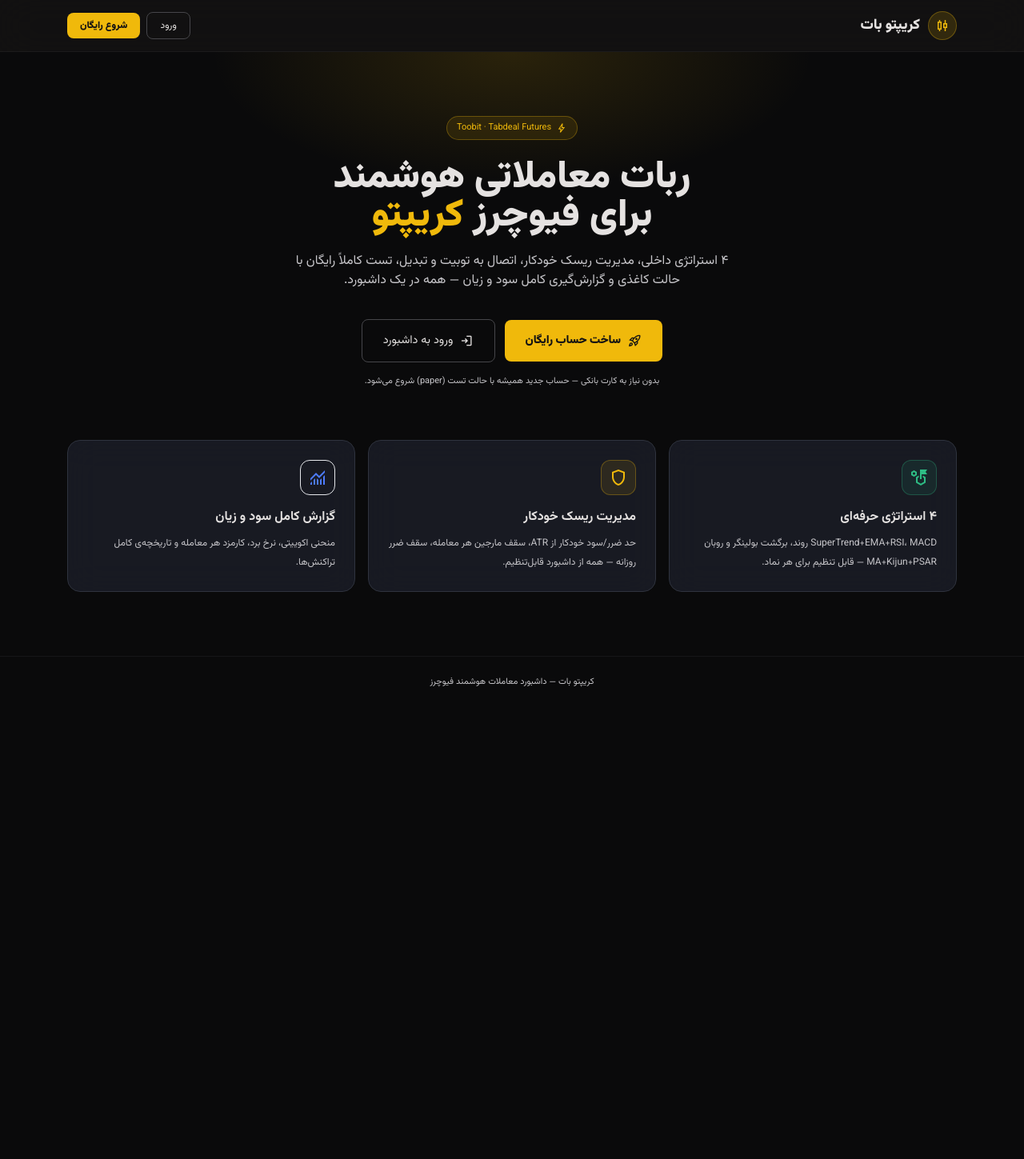
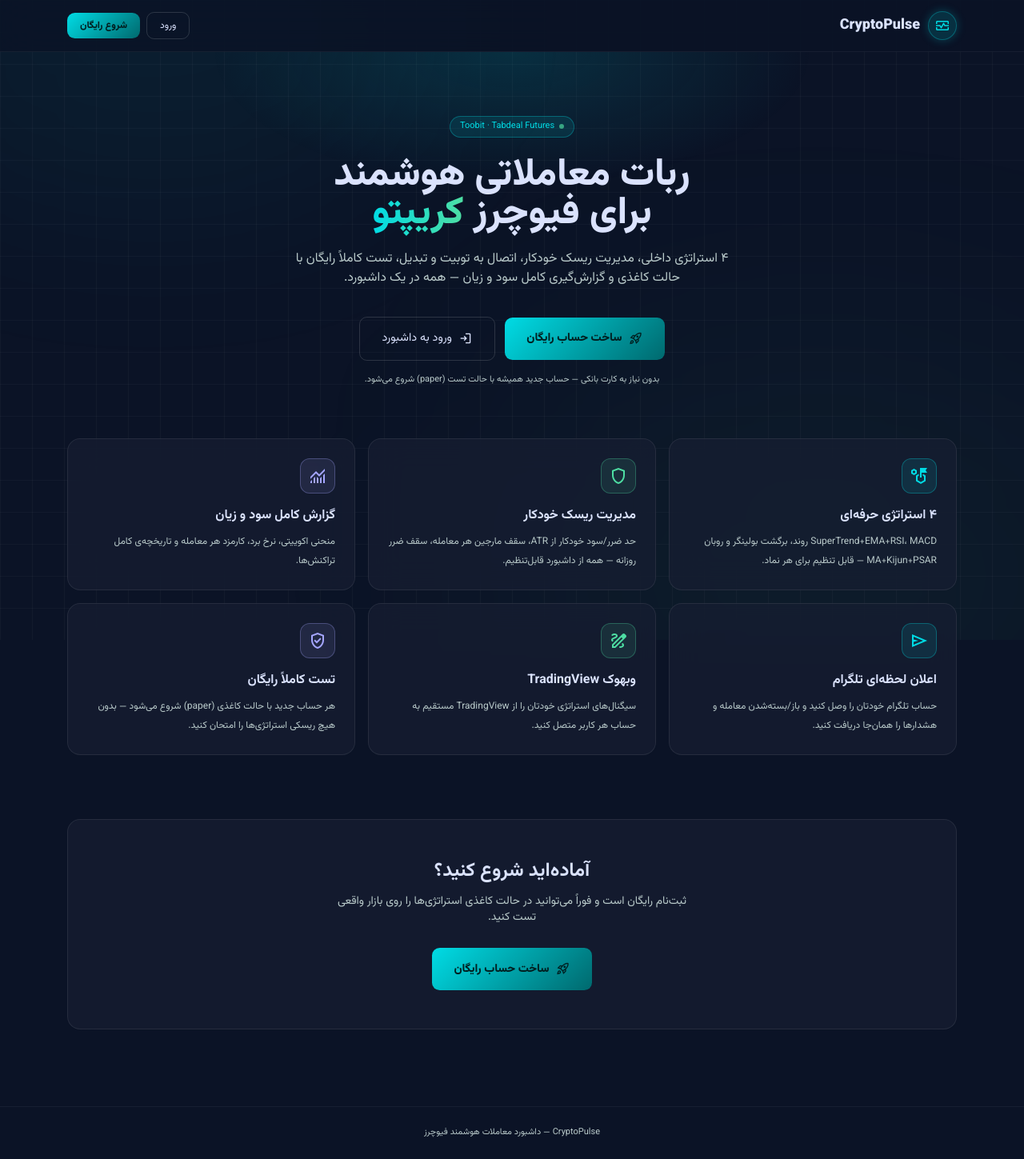
Before and after one commit to For256256/crypto-bot, a FastAPI app: page / in a window 1280 px wide. Shown: the whole page at 80% size. Before the commit the page ends 859 px from the top, so only its background shows below. Run offline with FastAPI, Linux system fonts and the light colour scheme; some libraries are stand-ins or nearby versions.

Commit message:
style: rebrand to CryptoPulse (cyan/teal design system) (#30)
Pure visual refresh per the design system and mockups the user
provided (Stitch export) — no dashboard logic, routes, or JS behavior
changed.

- app/templates/base.html: swapped the shared Tailwind color tokens
  from the old gray/dark theme to the CryptoPulse palette (dark navy
  surfaces, cyan primary, emerald "buy", rose "sell"), added Hanken
  Grotesk/Noto Sans alongside the existing Vazirmatn, and updated the
  shared component styles (buttons, fields, modals, toast, tables) to
  match. Because every page already uses these shared semantic Tailwind
  classes (bg-surface, text-primary, btn-primary-of, etc.) rather than
  hardcoded colors, this one file's token swap cascades the new theme
  to every existing page's chrome automatically. Sidebar/topbar brand
  updated to "CryptoPulse" with a monitor_heart ("pulse") logo mark.
- app/templates/landing.html: rebuilt with the new look and the hero/
  feature-card structure from the provided mockup, adapted to describe
  the actual product truthfully. The mockup's marketplace/subscriber
  page included fabricated trust metrics ("$2.4B+ volume", "15K+ active
  bots") and fake per-bot stats (invented win rates, subscriber counts)
  for bots that don't exist in this product - those were dropped rather
  than published as if real; replaced with an honest feature list (4
  strategies, risk management, Telegram notifications, TradingView
  webhook, free paper testing) and the same login/register CTAs.
- app/templates/login.html, register.html: same palette/logo update to
  their standalone inline Tailwind configs (they intentionally don't
  extend base.html since they render for logged-out visitors).
- Every other page's <title> block: "کریپتو بات" -> "CryptoPulse" (the
  only change in dashboard.html, reports.html, strategies.html,
  logs.html, settings.html, support.html - confirmed via diff that
  nothing else in those files changed).
- admin.html: the tab-underline accent color updated to match (this
  file was built by this same effort and has no functional change either).

Verified every page still returns 200 and renders with the new theme
(dark navy background, cyan branding, correct buy/sell colors) via a
local run; confirmed via diff that the six untouched dashboard pages
changed only their <title> text.

Co-authored-by: Claude <noreply@anthropic.com>

```diff
--- a/app/templates/admin.html
+++ b/app/templates/admin.html
@@ -1,5 +1,5 @@
 {% extends "base.html" %}
-{% block title %}پنل مدیریت | کریپتو بات{% endblock %}
+{% block title %}پنل مدیریت | CryptoPulse{% endblock %}
 
 {% block content %}
 <div class="mb-6">
@@ -87,7 +87,7 @@
     padding: 0.6rem 1rem; font-size: 0.85rem; color: #919094; border-bottom: 2px solid transparent;
     transition: .2s; cursor: pointer; background: none; border-top: none; border-right: none; border-left: none; white-space: nowrap;
   }
-  .tab-btn.active { color: #e5e2e1; border-bottom-color: #f0b90b; font-weight: 700; }
+  .tab-btn.active { color: #dae2fd; border-bottom-color: #00dce5; font-weight: 700; }
 </style>
 {% endblock %}
 
--- a/app/templates/dashboard.html
+++ b/app/templates/dashboard.html
@@ -1,5 +1,5 @@
 {% extends "base.html" %}
-{% block title %}کریپتو بات - پیشخوان{% endblock %}
+{% block title %}CryptoPulse - پیشخوان{% endblock %}
 
 {% block content %}
 <!-- وضعیت توکن فعال‌سازی -->
--- a/app/templates/landing.html
+++ b/app/templates/landing.html
@@ -3,70 +3,76 @@
 <head>
 <meta charset="utf-8">
 <meta content="width=device-width, initial-scale=1.0" name="viewport">
-<title>کریپتو بات — داشبورد معاملات هوشمند فیوچرز</title>
+<title>CryptoPulse — داشبورد معاملات هوشمند فیوچرز</title>
 <script src="https://cdn.tailwindcss.com?plugins=forms"></script>
-<link href="https://fonts.googleapis.com/css2?family=Vazirmatn:wght@100;300;400;500;700;900&family=JetBrains+Mono:wght@400;500;700&display=swap" rel="stylesheet">
+<link href="https://fonts.googleapis.com/css2?family=Vazirmatn:wght@100;300;400;500;700;800;900&family=Hanken+Grotesk:wght@400;600;700&family=JetBrains+Mono:wght@400;500;700&display=swap" rel="stylesheet">
 <link href="https://fonts.googleapis.com/css2?family=Material+Symbols+Outlined:wght,FILL@100..700,0..1&display=swap" rel="stylesheet">
 <script>
 tailwind.config = { theme: { extend: { colors: {
-  "surface": "#141313", "surface-container-low": "#1c1b1b", "surface-container": "#201f1f",
-  "on-surface": "#e5e2e1", "on-surface-variant": "#c7c6ca", "outline-variant": "#46464a",
-  "primary": "#c8c6c7", "on-primary": "#313031", "buy": "#2ebd85", "sell": "#f6465d", "gold": "#f0b90b",
-}, fontFamily: { headline: ["Vazirmatn"], body: ["Vazirmatn"], mono: ["JetBrains Mono", "monospace"] } } } }
+  "surface": "#0b1326", "surface-container-lowest": "#060e20", "surface-container-low": "#131b2e",
+  "surface-container": "#171f33", "surface-container-high": "#222a3d", "surface-container-highest": "#2d3449",
+  "on-surface": "#dae2fd", "on-surface-variant": "#b9caca", "outline": "#849495", "outline-variant": "#3a494a",
+  "primary": "#00dce5", "on-primary": "#002021", "primary-container": "#00f5ff",
+  "secondary": "#4edea3", "on-secondary": "#003824", "tertiary": "#a5a6ff",
+  "buy": "#4edea3", "sell": "#f43f5e", "gold": "#f0b90b",
+}, fontFamily: { headline: ["Vazirmatn", "Hanken Grotesk"], body: ["Vazirmatn"], mono: ["JetBrains Mono", "monospace"] } } } }
 </script>
 <style>
   html { color-scheme: dark; scroll-behavior: smooth; }
-  body { background-color: #0A0A0B; font-family: 'Vazirmatn', sans-serif; color: #e5e2e1; }
-  .glass-card { background: rgba(30, 34, 45, 0.7); backdrop-filter: blur(20px); border: 1px solid #2F333E; transition: all .3s ease; }
-  .glass-card:hover { border-color: #f0b90b55; }
+  body { background-color: #0b1326; font-family: 'Vazirmatn', sans-serif; color: #dae2fd; }
+  .glass-card { background: rgba(23, 31, 51, 0.7); backdrop-filter: blur(20px); border: 1px solid rgba(255,255,255,.08); transition: all .3s ease; }
+  .glass-card:hover { border-color: #00dce555; box-shadow: 0 0 20px rgba(0, 220, 229, .15); }
   .mono-num { font-family: 'JetBrains Mono', monospace; }
-  .btn-gold {
-    background: #f0b90b; color: #141313; border-radius: 0.5rem; font-weight: 800;
-    padding: 0.75rem 1.6rem; font-size: 0.9rem; transition: .2s; cursor: pointer; border: none;
+  .btn-gradient {
+    background: linear-gradient(135deg, #00dce5, #00696e); color: #002021; border-radius: 0.6rem; font-weight: 800;
+    padding: 0.8rem 1.7rem; font-size: 0.9rem; transition: .2s; cursor: pointer; border: none;
   }
-  .btn-gold:hover { background: #ffce2e; }
+  .btn-gradient:hover { box-shadow: 0 0 22px rgba(0,220,229,.45); transform: translateY(-1px); }
   .btn-ghost-lg {
-    border: 1px solid #46464a; color: #e5e2e1; border-radius: 0.5rem;
-    padding: 0.75rem 1.6rem; font-size: 0.9rem; transition: .2s; cursor: pointer; background: transparent;
+    border: 1px solid rgba(255,255,255,.14); color: #dae2fd; border-radius: 0.6rem;
+    padding: 0.8rem 1.7rem; font-size: 0.9rem; transition: .2s; cursor: pointer; background: transparent;
   }
-  .btn-ghost-lg:hover { background: rgba(255,255,255,.06); }
-  .hero-glow {
-    position: absolute; inset: 0; z-index: -1; pointer-events: none;
-    background: radial-gradient(60% 50% at 50% 0%, rgba(240,185,11,.14), transparent 70%);
-  }
+  .btn-ghost-lg:hover { background: rgba(0,220,229,.08); border-color: #00dce555; }
+  .text-gradient { background: linear-gradient(90deg, #00dce5, #4edea3); -webkit-background-clip: text; background-clip: text; -webkit-text-fill-color: transparent; }
+  .hero-glow { position: absolute; inset: 0; z-index: -1; pointer-events: none; background: radial-gradient(60% 50% at 50% 0%, rgba(0,220,229,.14), transparent 70%); }
+  .bg-grid { background-size: 40px 40px; background-image: linear-gradient(to right, rgba(255,255,255,.03) 1px, transparent 1px), linear-gradient(to bottom, rgba(255,255,255,.03) 1px, transparent 1px); }
 </style>
 </head>
 <body class="min-h-screen overflow-x-hidden">
+<div class="fixed inset-0 z-[-1] overflow-hidden pointer-events-none bg-grid">
+  <div class="absolute top-[-20%] left-[-10%] w-[50%] h-[50%] rounded-full bg-primary/5 blur-[120px]"></div>
+  <div class="absolute bottom-[-20%] right-[-10%] w-[60%] h-[60%] rounded-full bg-secondary/5 blur-[150px]"></div>
+</div>
 
-<header class="sticky top-0 z-30 bg-surface/80 backdrop-blur-xl border-b border-outline-variant/20">
+<header class="sticky top-0 z-30 bg-surface/80 backdrop-blur-xl border-b border-white/5">
   <div class="max-w-6xl mx-auto flex items-center justify-between px-5 py-3.5">
     <div class="flex items-center gap-2.5">
-      <div class="w-9 h-9 rounded-full bg-gold/15 flex items-center justify-center border border-gold/30">
-        <span class="material-symbols-outlined text-gold text-xl">candlestick_chart</span>
+      <div class="w-9 h-9 rounded-full bg-primary/15 flex items-center justify-center border border-primary/30" style="box-shadow:0 0 12px rgba(0,220,229,.25)">
+        <span class="material-symbols-outlined text-primary text-xl">monitor_heart</span>
       </div>
-      <span class="font-headline text-lg font-black">کریپتو بات</span>
+      <span class="font-headline text-lg font-black">CryptoPulse</span>
     </div>
     <div class="flex items-center gap-2">
       <a href="/login" class="btn-ghost-lg !py-2 !px-4 text-xs">ورود</a>
-      <a href="/register" class="btn-gold !py-2 !px-4 text-xs">شروع رایگان</a>
+      <a href="/register" class="btn-gradient !py-2 !px-4 text-xs">شروع رایگان</a>
     </div>
   </div>
 </header>
 
 <section class="relative max-w-4xl mx-auto px-5 pt-20 pb-16 text-center">
   <div class="hero-glow"></div>
-  <span class="inline-flex items-center gap-1.5 text-[11px] text-gold bg-gold/10 border border-gold/30 rounded-full px-3 py-1 mb-6">
-    <span class="material-symbols-outlined text-sm">bolt</span> Toobit · Tabdeal Futures
+  <span class="inline-flex items-center gap-1.5 text-[11px] text-primary bg-primary/10 border border-primary/30 rounded-full px-3 py-1 mb-6">
+    <span class="w-1.5 h-1.5 rounded-full bg-secondary animate-pulse"></span> Toobit · Tabdeal Futures
   </span>
-  <h1 class="font-headline text-3xl md:text-5xl font-black leading-tight mb-5">
-    ربات معاملاتی هوشمند<br>برای فیوچرز <span class="text-gold">کریپتو</span>
+  <h1 class="font-headline text-3xl md:text-5xl font-extrabold leading-tight mb-5">
+    ربات معاملاتی هوشمند<br>برای فیوچرز <span class="text-gradient">کریپتو</span>
   </h1>
   <p class="text-on-surface-variant text-sm md:text-base max-w-xl mx-auto mb-9 leading-8">
     ۴ استراتژی داخلی، مدیریت ریسک خودکار، اتصال به توبیت و تبدیل، تست کاملاً رایگان با
     حالت کاغذی و گزارش‌گیری کامل سود و زیان — همه در یک داشبورد.
   </p>
   <div class="flex flex-col sm:flex-row items-center justify-center gap-3">
-    <a href="/register" class="btn-gold flex items-center gap-2">
+    <a href="/register" class="btn-gradient flex items-center gap-2">
       <span class="material-symbols-outlined text-lg">rocket_launch</span> ساخت حساب رایگان
     </a>
     <a href="/login" class="btn-ghost-lg flex items-center gap-2">
@@ -76,34 +82,63 @@ tailwind.config = { theme: { extend: { colors: {
   <p class="text-[11px] text-on-surface-variant mt-4">بدون نیاز به کارت بانکی — حساب جدید همیشه با حالت تست (paper) شروع می‌شود.</p>
 </section>
 
-<section class="max-w-6xl mx-auto px-5 pb-20">
-  <div class="grid grid-cols-1 md:grid-cols-3 gap-4">
+<main class="max-w-6xl mx-auto px-5 pb-24 flex flex-col gap-20">
+  <section class="grid grid-cols-1 md:grid-cols-3 gap-4">
     <div class="glass-card rounded-2xl p-6">
-      <div class="w-11 h-11 rounded-xl bg-buy/10 border border-buy/30 flex items-center justify-center mb-4">
-        <span class="material-symbols-outlined text-buy">strategy</span>
+      <div class="w-11 h-11 rounded-xl bg-primary/10 border border-primary/30 flex items-center justify-center mb-4">
+        <span class="material-symbols-outlined text-primary">strategy</span>
       </div>
       <h3 class="font-headline font-bold mb-2">۴ استراتژی حرفه‌ای</h3>
       <p class="text-on-surface-variant text-xs leading-6">SuperTrend+EMA+RSI، MACD روند، برگشت بولینگر و روبان MA+Kijun+PSAR — قابل تنظیم برای هر نماد.</p>
     </div>
     <div class="glass-card rounded-2xl p-6">
-      <div class="w-11 h-11 rounded-xl bg-gold/10 border border-gold/30 flex items-center justify-center mb-4">
-        <span class="material-symbols-outlined text-gold">shield</span>
+      <div class="w-11 h-11 rounded-xl bg-secondary/10 border border-secondary/30 flex items-center justify-center mb-4">
+        <span class="material-symbols-outlined text-secondary">shield</span>
       </div>
       <h3 class="font-headline font-bold mb-2">مدیریت ریسک خودکار</h3>
       <p class="text-on-surface-variant text-xs leading-6">حد ضرر/سود خودکار از ATR، سقف مارجین هر معامله، سقف ضرر روزانه — همه از داشبورد قابل‌تنظیم.</p>
     </div>
     <div class="glass-card rounded-2xl p-6">
-      <div class="w-11 h-11 rounded-xl bg-info-blue/10 border border-info-blue/30 flex items-center justify-center mb-4">
-        <span class="material-symbols-outlined" style="color:#4d7cfe">monitoring</span>
+      <div class="w-11 h-11 rounded-xl bg-tertiary/10 border border-tertiary/30 flex items-center justify-center mb-4">
+        <span class="material-symbols-outlined" style="color:#a5a6ff">monitoring</span>
       </div>
       <h3 class="font-headline font-bold mb-2">گزارش کامل سود و زیان</h3>
       <p class="text-on-surface-variant text-xs leading-6">منحنی اکوییتی، نرخ برد، کارمزد هر معامله و تاریخچه‌ی کامل تراکنش‌ها.</p>
     </div>
-  </div>
-</section>
+    <div class="glass-card rounded-2xl p-6">
+      <div class="w-11 h-11 rounded-xl bg-primary/10 border border-primary/30 flex items-center justify-center mb-4">
+        <span class="material-symbols-outlined text-primary">send</span>
+      </div>
+      <h3 class="font-headline font-bold mb-2">اعلان لحظه‌ای تلگرام</h3>
+      <p class="text-on-surface-variant text-xs leading-6">حساب تلگرام خودتان را وصل کنید و باز/بسته‌شدن معامله و هشدارها را همان‌جا دریافت کنید.</p>
+    </div>
+    <div class="glass-card rounded-2xl p-6">
+      <div class="w-11 h-11 rounded-xl bg-secondary/10 border border-secondary/30 flex items-center justify-center mb-4">
+        <span class="material-symbols-outlined text-secondary">draw</span>
+      </div>
+      <h3 class="font-headline font-bold mb-2">وبهوک TradingView</h3>
+      <p class="text-on-surface-variant text-xs leading-6">سیگنال‌های استراتژی خودتان را از TradingView مستقیم به حساب هر کاربر متصل کنید.</p>
+    </div>
+    <div class="glass-card rounded-2xl p-6">
+      <div class="w-11 h-11 rounded-xl bg-tertiary/10 border border-tertiary/30 flex items-center justify-center mb-4">
+        <span class="material-symbols-outlined" style="color:#a5a6ff">verified_user</span>
+      </div>
+      <h3 class="font-headline font-bold mb-2">تست کاملاً رایگان</h3>
+      <p class="text-on-surface-variant text-xs leading-6">هر حساب جدید با حالت کاغذی (paper) شروع می‌شود — بدون هیچ ریسکی استراتژی‌ها را امتحان کنید.</p>
+    </div>
+  </section>
 
-<footer class="border-t border-outline-variant/20 py-6 text-center text-[11px] text-on-surface-variant">
-  کریپتو بات — داشبورد معاملات هوشمند فیوچرز
+  <section class="glass-card rounded-2xl p-8 md:p-12 text-center">
+    <h2 class="font-headline text-2xl font-bold mb-3">آماده‌اید شروع کنید؟</h2>
+    <p class="text-on-surface-variant text-sm mb-7 max-w-md mx-auto">ثبت‌نام رایگان است و فوراً می‌توانید در حالت کاغذی استراتژی‌ها را روی بازار واقعی تست کنید.</p>
+    <a href="/register" class="btn-gradient inline-flex items-center gap-2">
+      <span class="material-symbols-outlined text-lg">rocket_launch</span> ساخت حساب رایگان
+    </a>
+  </section>
+</main>
+
+<footer class="border-t border-white/5 py-6 text-center text-[11px] text-on-surface-variant">
+  CryptoPulse — داشبورد معاملات هوشمند فیوچرز
 </footer>
 
 </body>
--- a/app/templates/logs.html
+++ b/app/templates/logs.html
@@ -1,5 +1,5 @@
 {% extends "base.html" %}
-{% block title %}لاگ‌ها | کریپتو بات{% endblock %}
+{% block title %}لاگ‌ها | CryptoPulse{% endblock %}
 
 {% block content %}
 <div class="flex flex-col md:flex-row-reverse justify-between items-start md:items-center gap-4 mb-8">
--- a/app/templates/reports.html
+++ b/app/templates/reports.html
@@ -1,5 +1,5 @@
 {% extends "base.html" %}
-{% block title %}گزارشات و تاریخچه معاملات | کریپتو بات{% endblock %}
+{% block title %}گزارشات و تاریخچه معاملات | CryptoPulse{% endblock %}
 
 {% block content %}
 <!-- هدر + فیلترها -->
--- a/app/templates/settings.html
+++ b/app/templates/settings.html
@@ -1,5 +1,5 @@
 {% extends "base.html" %}
-{% block title %}تنظیمات API و حساب کاربری | کریپتو بات{% endblock %}
+{% block title %}تنظیمات API و حساب کاربری | CryptoPulse{% endblock %}
 
 {% block content %}
 <div class="mb-8">
--- a/app/templates/strategies.html
+++ b/app/templates/strategies.html
@@ -1,5 +1,5 @@
 {% extends "base.html" %}
-{% block title %}مدیریت استراتژی | کریپتو بات{% endblock %}
+{% block title %}مدیریت استراتژی | CryptoPulse{% endblock %}
 
 {% block content %}
 <div class="flex justify-between items-end mb-8">
--- a/app/templates/support.html
+++ b/app/templates/support.html
@@ -1,5 +1,5 @@
 {% extends "base.html" %}
-{% block title %}پشتیبانی | کریپتو بات{% endblock %}
+{% block title %}پشتیبانی | CryptoPulse{% endblock %}
 
 {% block content %}
 <div class="mb-8 text-center lg:text-right">
```
Also changed, not shown: app/templates/base.html (+54 -54 lines), app/templates/login.html (+16 -16 lines), app/templates/register.html (+16 -16 lines).
